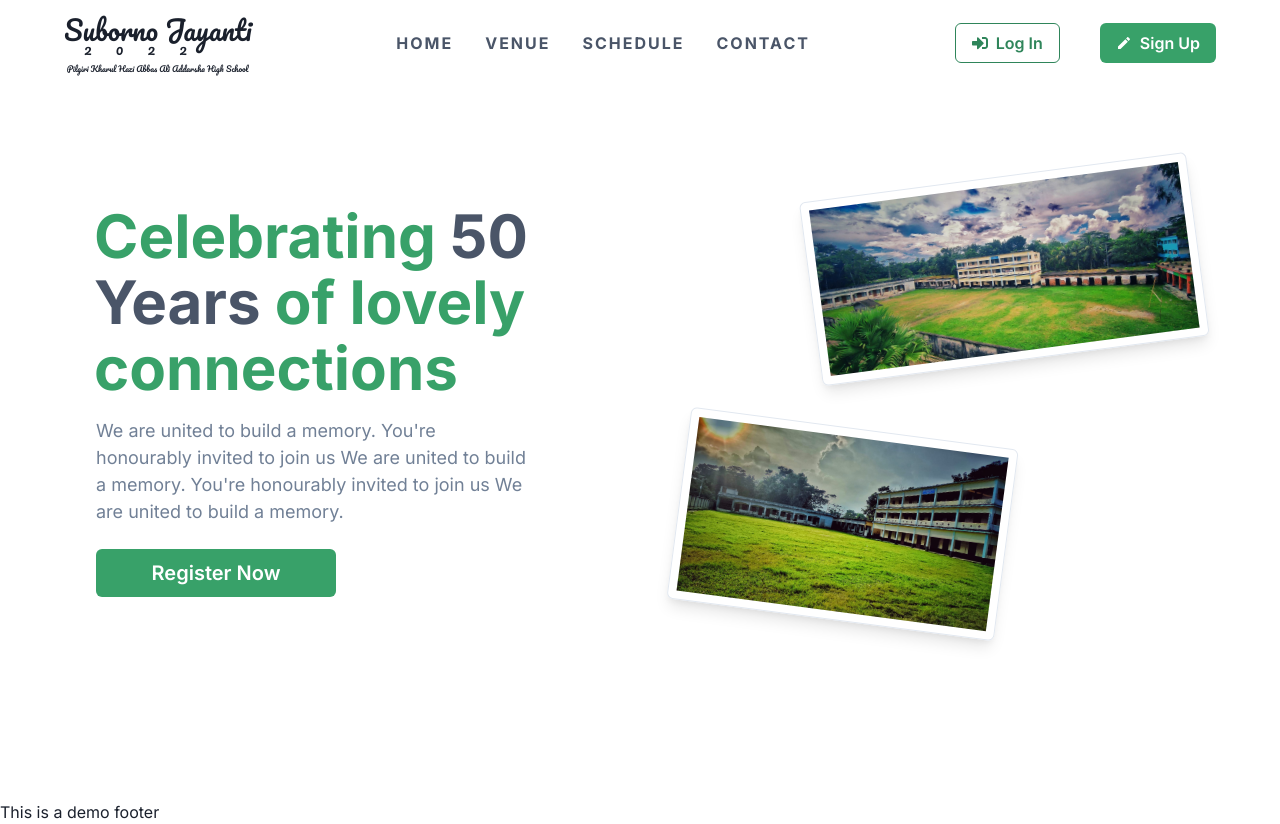
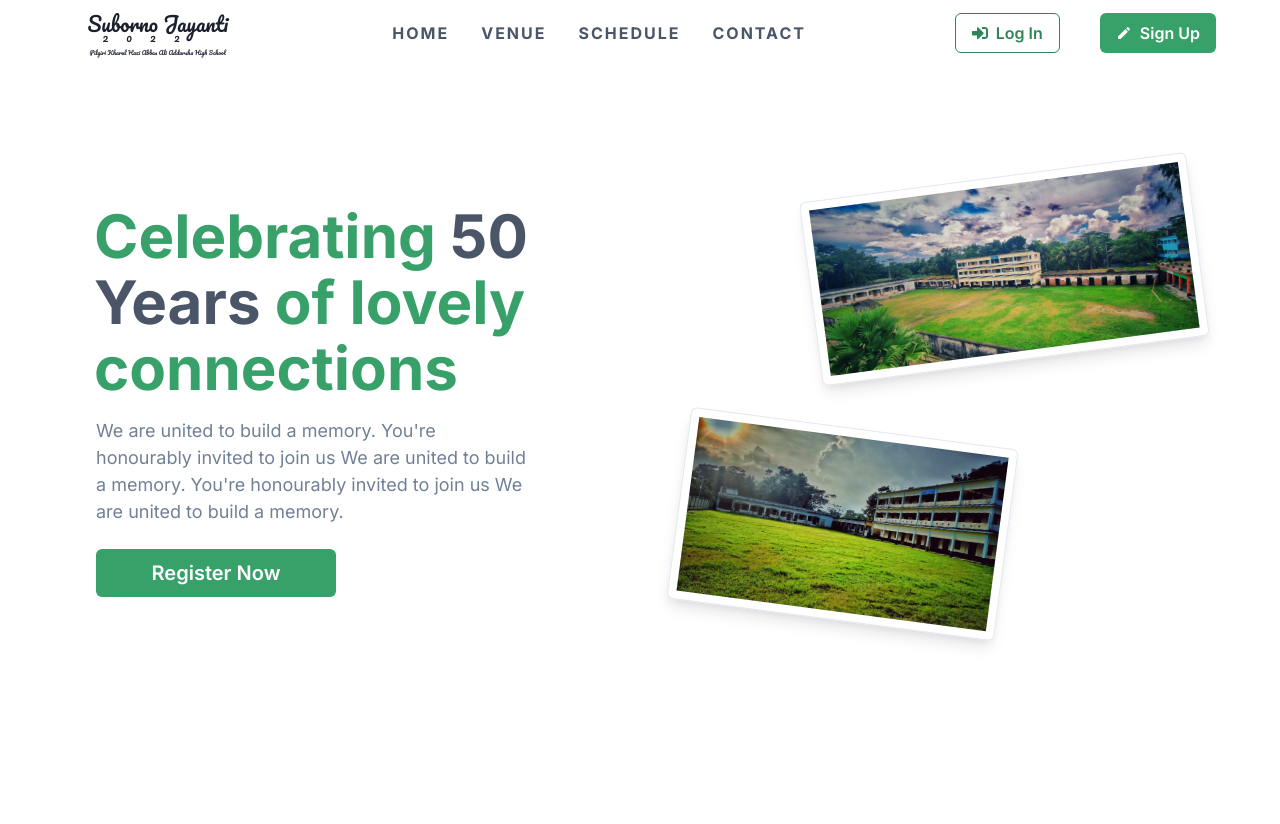
Before and after one commit to inaaki/pkhs_50, a React (Create React App) app: page / in a window 1280 px wide. After the commit the page ends 800 px from the top, so only its background shows below. Built offline with nearby package versions, Linux system fonts and the light colour scheme.

Commit message:
feature: navbar blur effect, scroll control

```diff
--- a/src/App.js
+++ b/src/App.js
@@ -1,7 +1,6 @@
-import { chakra } from '@chakra-ui/react';
 import React from 'react';
-import Header from './components/Header';
 import Hero from './components/Hero';
+import Nav from './components/Nav';
 
 function App() {
   return (
@@ -16,9 +15,8 @@ export default App;
 function Layout({ children }) {
   return (
     <>
-      <Header />
+      <Nav />
       {children}
-      <chakra.footer>This is a demo footer</chakra.footer>
     </>
   );
 }
--- /dev/null
+++ b/src/Theme/components/Header.js
@@ -0,0 +1,37 @@
+const Header = {
+  baseStyle: {
+    backgroundColor: 'white',
+    pos: 'fixed',
+    px: [3, 5, 2, 16],
+    transition: 'all 250ms ease',
+    width: 'full',
+    zIndex: 'sticky',
+  },
+  sizes: {
+    full: {
+      width: 'full',
+    },
+    '2xl': { width: { base: '95%' } },
+  },
+  variants: {
+    primary: {
+      top: '0',
+      left: '0',
+    },
+    secondary: {
+      backdropFilter: 'blur(5px)',
+      bg: 'rgba(255,255,255,0.5)',
+      boxShadow: 'dark-lg',
+      left: '50%',
+      rounded: 'xl',
+      top: 2,
+      transform: 'translateX(-50%)',
+    },
+  },
+  defaultProps: {
+    variant: 'primary',
+    size: 'full',
+  },
+};
+
+export default Header;
--- a/src/Theme/components/_index.js
+++ b/src/Theme/components/_index.js
@@ -2,9 +2,11 @@ import Link from './Link';
 import Button from './Button';
 import Heading from './Heading';
 import Text from './Text';
+import Header from './Header';
 
 const Components = {
   components: {
+    Header: Header,
     Heading: Heading,
     Text: Text,
     Button: Button,
--- a/src/components/Header.jsx
+++ b/src/components/Header.jsx
@@ -1,41 +1,15 @@
-import { Button, chakra, Hide, HStack, Show } from '@chakra-ui/react';
-import React, { useState } from 'react';
-import Logo from './icons/logo/Logo';
-import Toggler from './icons/Toggler';
-import { MobileNav, DesktopNav } from './Navigation';
+import { chakra, useStyleConfig } from '@chakra-ui/react';
+import React from 'react';
 
-function Header() {
-  const [isOpen, toggleNav] = useState(false);
+function Header({ children, variant, size, ...props }) {
+  const style = useStyleConfig('Header', {
+    variant: variant,
+    size: size,
+  });
 
   return (
-    <chakra.header
-      zIndex="sticky"
-      px={[3, 5, 8, 16]}
-      py={{ base: 1, md: 2.5 }}
-      width="100%"
-      pos="fixed"
-      top='0'
-      left='0'
-    >
-      <HStack justify={'space-between'}>
-        <Logo />
-        <Show above="md">
-          <DesktopNav />
-        </Show>
-        <Hide above="md">
-          <Button
-            onClick={() => {
-              toggleNav(!isOpen);
-            }}
-            variant={'outline'}
-          >
-            <Toggler isOpen={isOpen} />
-          </Button>
-        </Hide>
-      </HStack>
-      <Hide above="md">
-        <MobileNav isOpen={isOpen} />
-      </Hide>
+    <chakra.header __css={style} {...props}>
+      {children}
     </chakra.header>
   );
 }
--- /dev/null
+++ b/src/components/Nav.jsx
@@ -0,0 +1,62 @@
+import { Button, Hide, HStack, Show } from '@chakra-ui/react';
+import React, { useEffect, useState } from 'react';
+import { disableScroll, enableScroll } from '../utils/scroll';
+import Header from './Header';
+import Logo from './icons/logo/Logo';
+import Toggler from './icons/Toggler';
+import { DesktopNav, MobileNav } from './Navigation';
+
+function Nav() {
+  const [isOpen, toggleNav] = useState(false);
+  const [isSticky, setIsSticky] = useState(false);
+
+  useEffect(() => {
+    const onScroll = () => {
+      if (window.scrollY > 60) {
+        if (isSticky) return;
+        setIsSticky(true);
+      } else {
+        setIsSticky(false);
+      }
+    };
+    window.addEventListener('scroll', onScroll);
+    return () => {
+      window.removeEventListener('scroll', onScroll);
+    };
+  }, []);
+
+  const toggleAction = () => {
+    !isOpen ? disableScroll() : enableScroll();
+    toggleNav(!isOpen);
+  };
+
+  return (
+    <Header
+      variant={isSticky ? 'secondary' : 'primary'}
+      size={isSticky ? '2xl' : 'full'}
+    >
+      <HStack
+        justify={{
+          base: 'space-between',
+          md: 'space-around',
+          lg: 'space-between',
+        }}
+      >
+        <Logo />
+        <Show above="md">
+          <DesktopNav />
+        </Show>
+        <Hide above="md">
+          <Button onClick={toggleAction} variant={'outline'}>
+            <Toggler isOpen={isOpen} />
+          </Button>
+        </Hide>
+      </HStack>
+      <Hide above="md">
+        <MobileNav isOpen={isOpen} />
+      </Hide>
+    </Header>
+  );
+}
+
+export default Nav;
--- a/src/components/Navigation.jsx
+++ b/src/components/Navigation.jsx
@@ -1,21 +1,26 @@
-import { HStack, Link, Slide, VStack } from '@chakra-ui/react';
-import React from 'react';
+import {
+  Link,
+  Slide,
+  Stack,
+  useBreakpointValue,
+  VStack,
+} from '@chakra-ui/react';
+import React, { useEffect } from 'react';
+import { enableScroll } from '../utils/scroll';
 import User from './User';
 
 /* ----- navbar for mobile user ----- */
 export function MobileNav({ isOpen }) {
   return (
-    <Slide in={isOpen} direction="right" style={{ zIndex: -1 }}>
-      <VStack
-        pos={'absolute'}
-        w="full"
-        right="0"
-        top="0"
-        pt={24}
-        h="100vh"
-        spacing={10}
-        zIndex="hide"
-      >
+    <Slide
+      in={isOpen}
+      direction="right"
+      style={{
+        zIndex: -1,
+        right: `${isOpen ? 0 : '-5rem'}`,
+      }}
+    >
+      <VStack bg="white" h="100vh" pt={24} spacing={10} w="full">
         <User />
         <VStack spacing={5}>
           <NavItems />
@@ -26,14 +31,27 @@ export function MobileNav({ isOpen }) {
 }
 
 /* ----- navbar for desktop user ---- */
-export function DesktopNav(props) {
+export function DesktopNav() {
+  useEffect(() => {
+    enableScroll();
+  }, []);
+
+  const responsiveDirection = useBreakpointValue({
+    base: 'column',
+    lg: 'row',
+  });
   return (
-    <>
-      <HStack spacing={{ base: 5, lg: 8 }}>
-        <NavItems fontSize={['md', 'md', 'sm', 'md']} />
-      </HStack>
+    <Stack
+      //flex-grow=1 for menu centering
+      flexGrow={{ base: 0, lg: 1 }}
+      align="center"
+      direction={responsiveDirection}
+      py={responsiveDirection === 'column' ? 4 : 0}
+      spacing={4}
+    >
+      <NavItems fontSize={['md', 'md', 'sm', 'md']} />
       <User />
-    </>
+    </Stack>
   );
 }
 
@@ -47,12 +65,18 @@ function NavItems(props) {
   ];
 
   return (
-    <>
+    <Stack
+      direction={{ base: 'column', md: 'row' }}
+      //margin-left_right = auto for menu centering
+      mx="auto"
+      spacing={{ base: 5, lg: 4, xl: 8 }}
+      align="center"
+    >
       {NAV_ITEMS.map(({ title, path }) => (
         <Link key={title + path} href="path" variant="nav-link" {...props}>
           {title}
         </Link>
       ))}
-    </>
+    </Stack>
   );
 }
--- a/src/components/User.jsx
+++ b/src/components/User.jsx
@@ -5,7 +5,7 @@ import SignUp from './icons/SignUp';
 
 export default function User({ user }) {
   return (
-    <HStack spacing={[24, null, 5, 10]}>
+    <HStack spacing={[20, null, 5, 5, 10]}>
       {user || false ? <LoggedIn /> : <LoggedOut />}
     </HStack>
   );
--- a/src/components/icons/logo/Logo.module.css
+++ b/src/components/icons/logo/Logo.module.css
@@ -27,9 +27,9 @@
   display: inline-block;
   margin-top: 12px;
 }
+
 @media (min-width: 992px) {
   .main {
-    transform: scale(1);
     margin-inline-start: 0;
   }
   .logo_year span {
--- /dev/null
+++ b/src/utils/scroll.js
@@ -0,0 +1,48 @@
+// left: 37, up: 38, right: 39, down: 40,
+// spacebar: 32, pageup: 33, pagedown: 34, end: 35, home: 36
+var keys = { 37: 1, 38: 1, 39: 1, 40: 1 };
+
+function preventDefault(e) {
+  e.preventDefault();
+}
+
+function preventDefaultForScrollKeys(e) {
+  if (keys[e.keyCode]) {
+    preventDefault(e);
+    return false;
+  }
+}
+
+// modern Chrome requires { passive: false } when adding event
+var supportsPassive = false;
+try {
+  window.addEventListener(
+    'test',
+    null,
+    Object.defineProperty({}, 'passive', {
+      get: function () {
+        supportsPassive = true;
+      },
+    })
+  );
+} catch (e) {}
+
+var wheelOpt = supportsPassive ? { passive: false } : false;
+var wheelEvent =
+  'onwheel' in document.createElement('div') ? 'wheel' : 'mousewheel';
+
+// call this to Disable
+export function disableScroll() {
+  window.addEventListener('DOMMouseScroll', preventDefault, false); // older FF
+  window.addEventListener(wheelEvent, preventDefault, wheelOpt); // modern desktop
+  window.addEventListener('touchmove', preventDefault, wheelOpt); // mobile
+  window.addEventListener('keydown', preventDefaultForScrollKeys, false);
+}
+
+// call this to Enable
+export function enableScroll() {
+  window.removeEventListener('DOMMouseScroll', preventDefault, false);
+  window.removeEventListener(wheelEvent, preventDefault, wheelOpt);
+  window.removeEventListener('touchmove', preventDefault, wheelOpt);
+  window.removeEventListener('keydown', preventDefaultForScrollKeys, false);
+}
```
